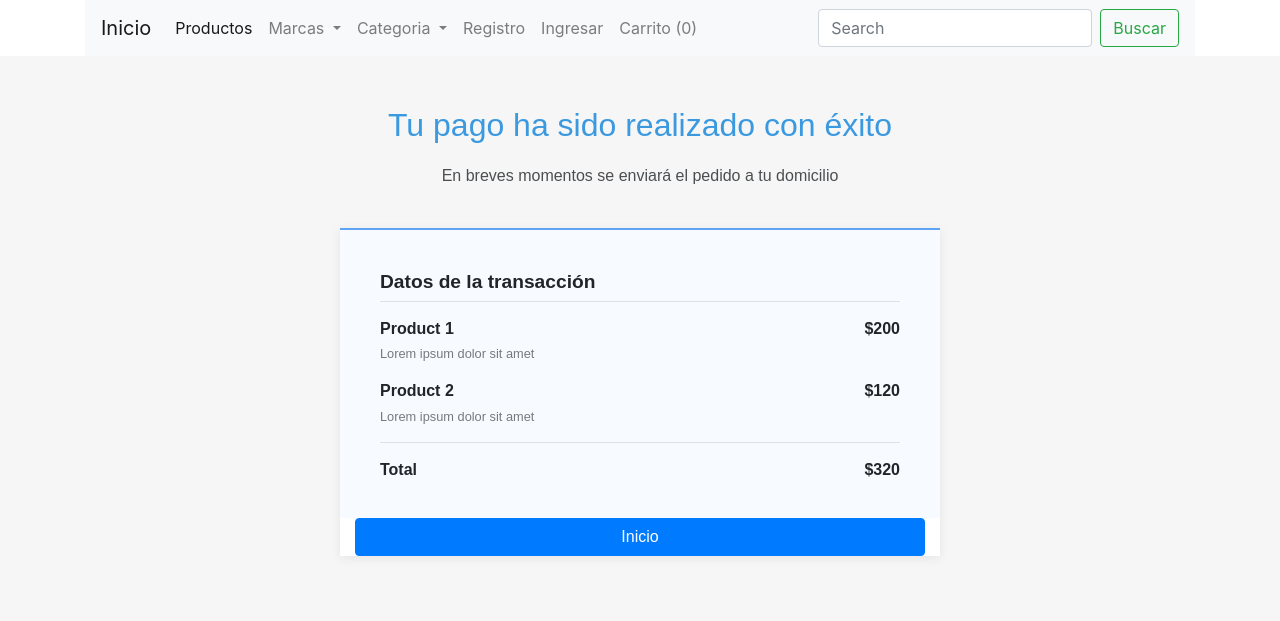
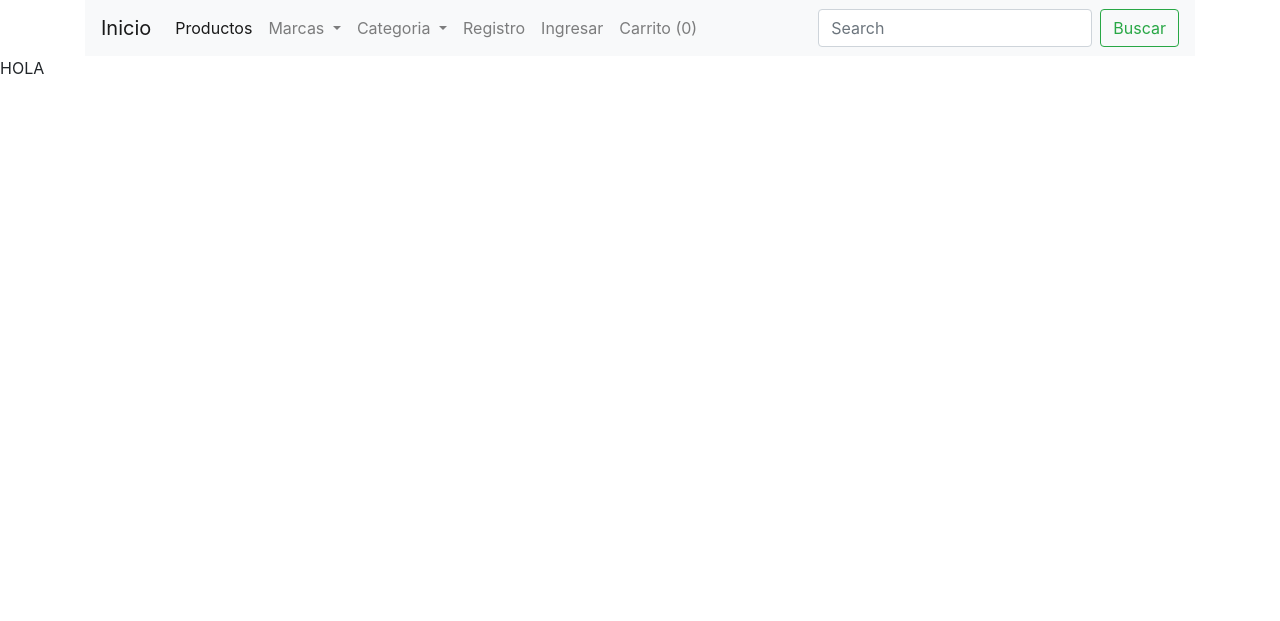
Before and after one commit to CynthiaOspina/ropaEcommerce, a Flask app: template templates/cliente/pagado.html in a window 1280 px wide. Shown: the top 621 px of the page. Run offline with Flask 2, Linux system fonts and the light colour scheme; the template is opened without the code that fills it, so the values that code supplies are empty; parts of the project's set-up code (start-up, migrations or seed data) failed here and were passed over.

Commit message:
Update pagado.html

```diff
--- a/templates/cliente/pagado.html
+++ b/templates/cliente/pagado.html
@@ -148,31 +148,5 @@
 
 {% include "navbar.html" %}
 
-	<section class="payment-form dark">
-      <div class="container">
-        <div class="block-heading">
-          <h2>Tu pago ha sido realizado con éxito</h2>
-          <p>En breves momentos se enviará el pedido a tu domicilio</p>
-        </div>
-        <form>
-          <div class="products">
-            <h3 class="title">Datos de la transacción</h3>
-            <div class="item">
-              <span class="price">$200</span>
-              <p class="item-name">Product 1</p>
-              <p class="item-description">Lorem ipsum dolor sit amet</p>
-            </div>
-            <div class="item">
-              <span class="price">$120</span>
-              <p class="item-name">Product 2</p>
-              <p class="item-description">Lorem ipsum dolor sit amet</p>
-            </div>
-            <div class="total">Total<span class="price">$320</span></div>
-          </div>
-		 <div class="form-group col-sm-12">
-			<a type="button" class="btn btn-primary btn-block" href="/">Inicio</a>
-		  </div>
-        </form>
-      </div>
-    </section>
+<a>HOLA</a>
 {% endblock content %}
```
